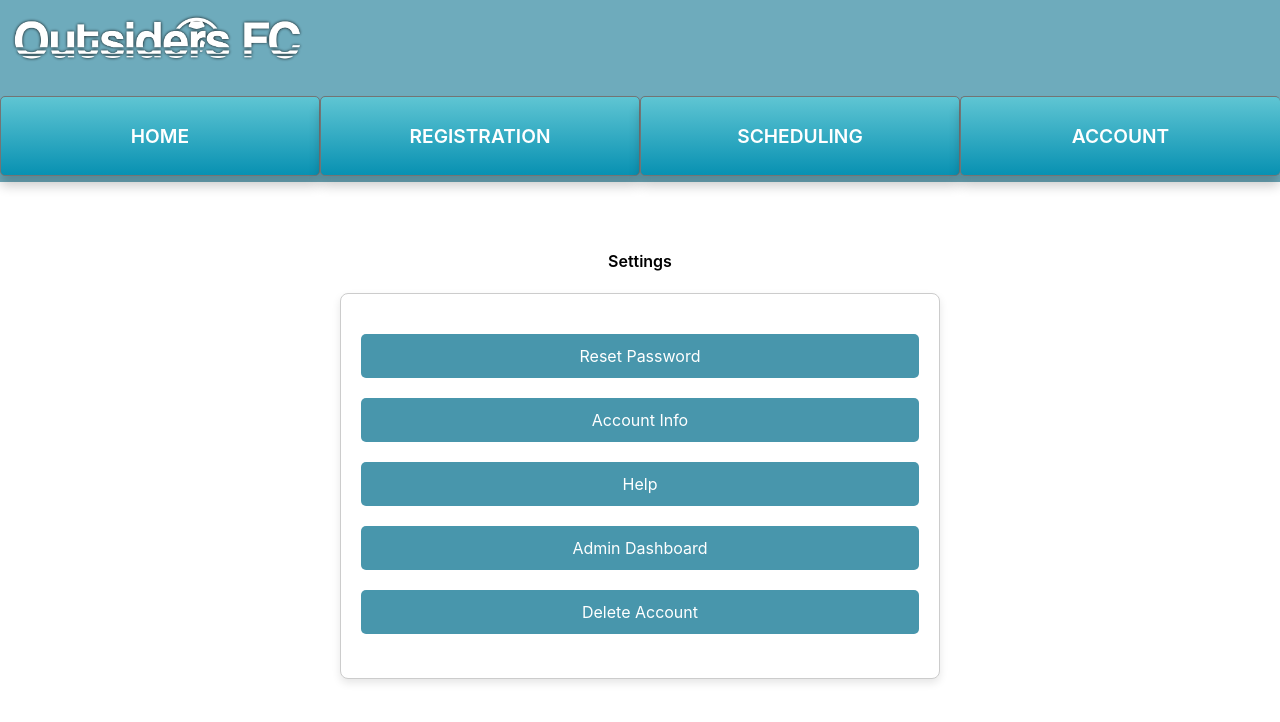
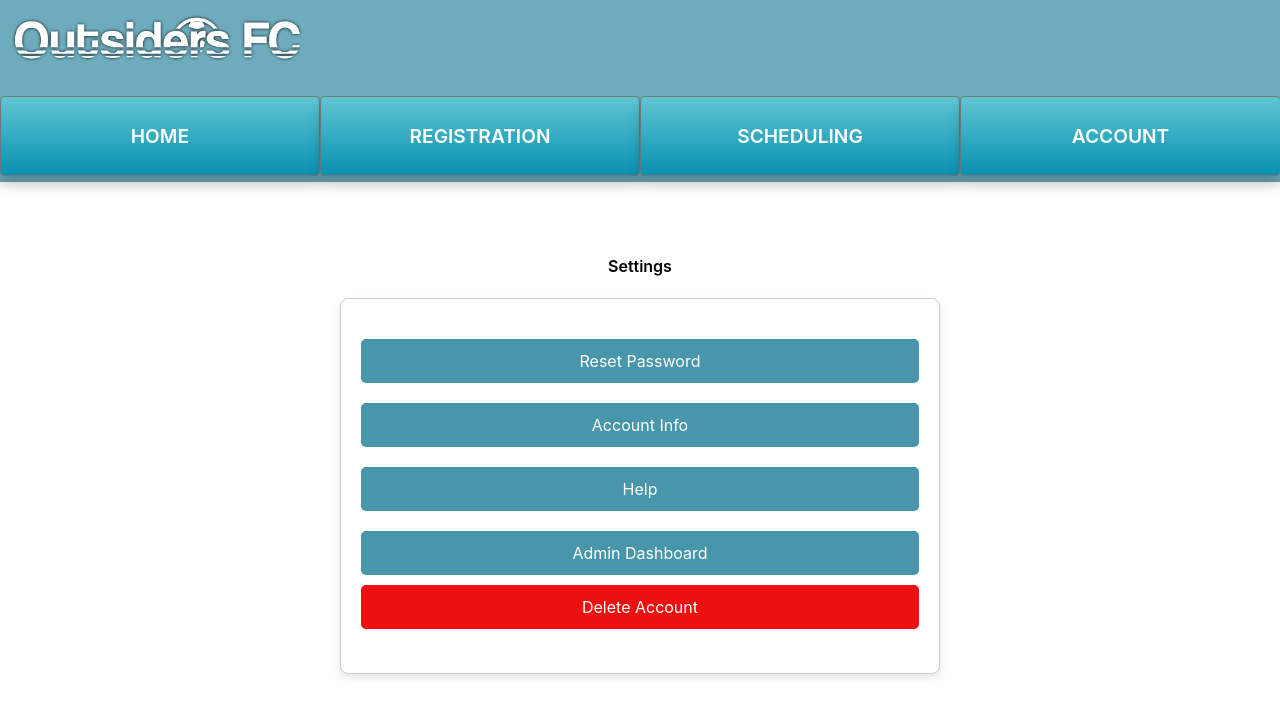
Before and after one commit to Lukkex/outsiders, a React (Create React App) app: page /settings in a window 1280 px wide. Shown: the top 722 px of the page. Built offline with nearby package versions, Linux system fonts and the light colour scheme; no server answers.

Commit message:
Account Settings page updated

```diff
--- a/src/App.css
+++ b/src/App.css
@@ -162,6 +162,19 @@ h1 {
   transition: 0.3s ease-in-out;
 }
 
+.Deletion {
+  width: 100%;
+  padding: 10px;
+  background-color: #ee0f0f;
+  color: white;
+  border: none;
+  border-radius: 5px;
+  cursor: pointer;
+  font-size: 1rem;
+  margin-top: 10px;
+  transition: 0.3s ease-in-out;
+}
+
 .settings-container .rounded-button:hover {
   background-color: #305b61;
   transform: scale(1.05);
--- a/src/components/Settings.js
+++ b/src/components/Settings.js
@@ -26,7 +26,7 @@ function Settings() {
                         <Link to="/admindashboard" className="admin-link">
                             <button type="button" className="rounded-button">Admin Dashboard</button>
                         </Link>
-                        <button type="submit" className="rounded-button">Delete Account</button>
+                        <button type="submit" className="Deletion">Delete Account</button>
                         <br />
                     </form>
                     <br />
```
